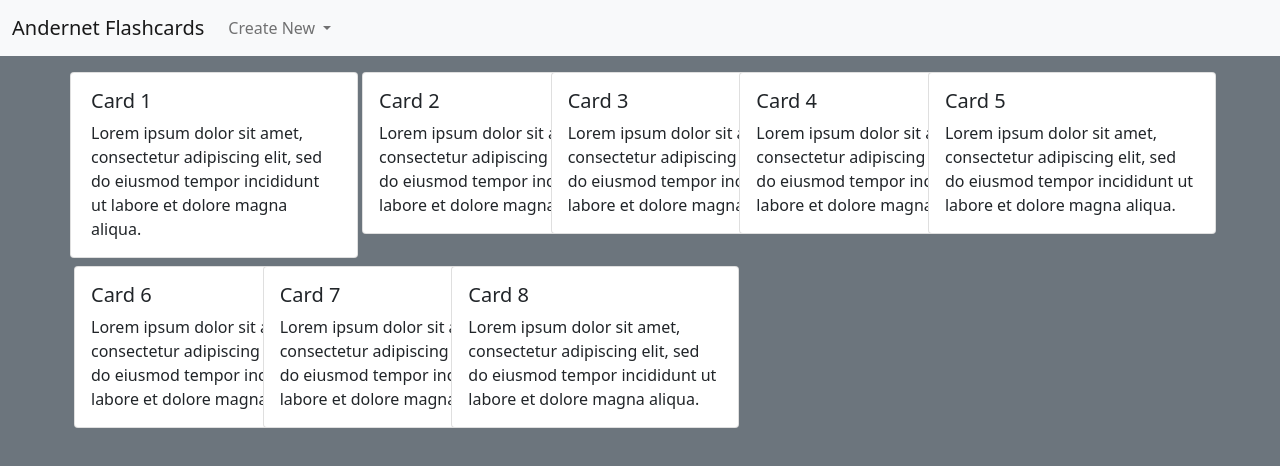
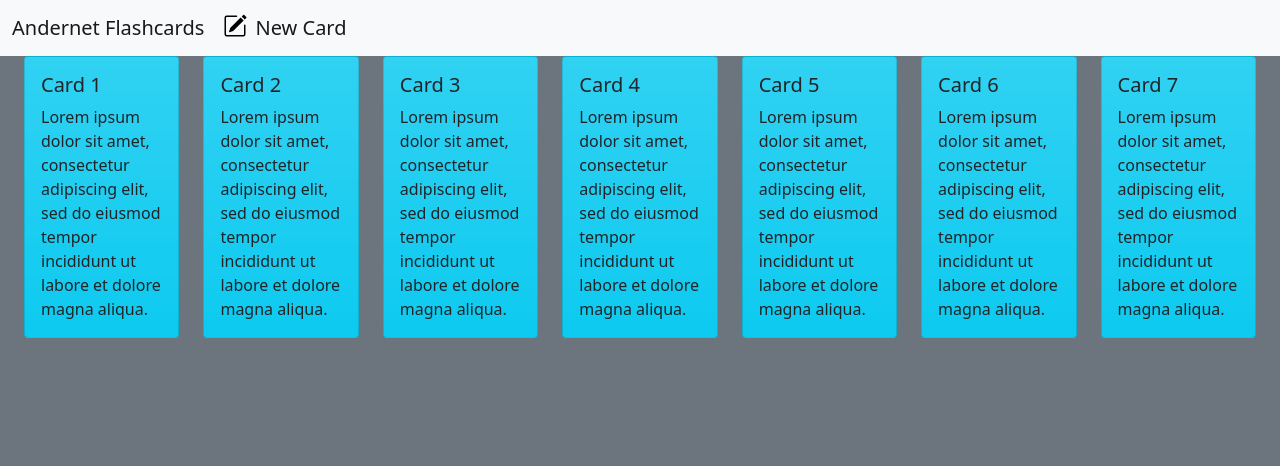
Before and after one commit to and3rn3t/flashcards, a plain HTML site: page index.html in a window 1280 px wide. Drawn offline with Linux system fonts and the light colour scheme.

Commit message:
repositioned cards with spacing, added info color to cards, re-engineered the navbar

```diff
--- a/index.html
+++ b/index.html
@@ -14,30 +14,28 @@
     <!-- Testing navigation bar -->
     <nav class='navbar navbar-expand-lg navbar-light bg-light'>
       <div class='container-fluid'>
-        <span class='navbar-brand mb-0 h1'>Andernet Flashcards</span>
+        <a class='navbar-brand' href='#'>Andernet Flashcards</a>
         <button
           class='navbar-toggler'
           type='button'
           data-bs-toggle='collapse'
-          data-bs-target='#navbarSupportedContent'
+          data-bs-target='#navbarNav'
         >
           <span class='navbar-toggler-icon'></span>
         </button>
-        <div class='collapse navbar-collapse' id='navbarSupportedContent'>
-          <ul class='navbar-nav me-auto mb-2 mb-lg-0'>
-            <li class='nav-item dropdown'>
-              <a
-                class='nav-link dropdown-toggle'
-                href='#'
-                id='navbarDropdown'
-                role='button'
-                data-bs-toggle='dropdown'
-                >Create New
+        <div class='collapse navbar-collapse' id='navbarNav'>
+          <ul class='navbar-nav'>
+            <li class='nav-item'>
+              <a class='navbar-brand' href='#'>
+                <img
+                  src='./img/pencil-square.svg'
+                  alt=''
+                  width='30'
+                  height='24'
+                  class='d-inline-block align-text-top'
+                />
+                New Card
               </a>
-              <ul class='dropdown-menu'>
-                <li><a class='dropdown-item' href='#'>Deck</a></li>
-                <li><a class='dropdown-item' href='#'>Card</a></li>
-              </ul>
             </li>
           </ul>
         </div>
@@ -45,69 +43,82 @@
     </nav>
 
     <!-- Testing flexbox container -->
-    <div class='container'>
-      <div class='row'>
-        <div class='row g-2'>
-          <div class='card' style='width: 18rem'>
+    <div class='container-fluid px-4 d-grid gap-3'>
+      <div class='row gy-5'>
+        <div class='col'>
+          <div class='card bg-info bg-gradient'>
             <div class='card-body'>
               <h5 class='card-title'>Card 1</h5>
-              <p class='card-text'>Lorem ipsum dolor sit amet, consectetur adipiscing elit, sed do eiusmod tempor incididunt ut labore et dolore magna aliqua.</p>
-            </div>
-          </div>
-          <div class='col-2'>
-            <div class='card' style='width: 18rem'>
-              <div class='card-body'>
-                <h5 class='card-title'>Card 2</h5>
-                <p class='card-text'>Lorem ipsum dolor sit amet, consectetur adipiscing elit, sed do eiusmod tempor incididunt ut labore et dolore magna aliqua.</p>
+              <p class='card-text'>
+                Lorem ipsum dolor sit amet, consectetur adipiscing elit, sed do
+                eiusmod tempor incididunt ut labore et dolore magna aliqua.
+              </p>
             </div>
           </div>
         </div>
-          <div class='col-2'>
-            <div class='card' style='width: 18rem'>
+        <div class='col'>
+          <div class='card bg-info bg-gradient'>
             <div class='card-body'>
-                <h5 class='card-title'>Card 3</h5>
-                <p class='card-text'>Lorem ipsum dolor sit amet, consectetur adipiscing elit, sed do eiusmod tempor incididunt ut labore et dolore magna aliqua.</p>
+              <h5 class='card-title'>Card 2</h5>
+              <p class='card-text'>
+                Lorem ipsum dolor sit amet, consectetur adipiscing elit, sed do
+                eiusmod tempor incididunt ut labore et dolore magna aliqua.
+              </p>
             </div>
           </div>
         </div>
-          <div class='col-2'>
-            <div class='card' style='width: 18rem'>
+        <div class='col'>
+          <div class='card bg-info bg-gradient'>
             <div class='card-body'>
-                <h5 class='card-title'>Card 4</h5>
-                <p class='card-text'>Lorem ipsum dolor sit amet, consectetur adipiscing elit, sed do eiusmod tempor incididunt ut labore et dolore magna aliqua.</p>
+              <h5 class='card-title'>Card 3</h5>
+              <p class='card-text'>
+                Lorem ipsum dolor sit amet, consectetur adipiscing elit, sed do
+                eiusmod tempor incididunt ut labore et dolore magna aliqua.
+              </p>
             </div>
           </div>
         </div>
-          <div class='col-2'>
-            <div class='card' style='width: 18rem'>
+        <div class='col'>
+          <div class='card bg-info bg-gradient'>
             <div class='card-body'>
-                <h5 class='card-title'>Card 5</h5>
-                <p class='card-text'>Lorem ipsum dolor sit amet, consectetur adipiscing elit, sed do eiusmod tempor incididunt ut labore et dolore magna aliqua.</p>
+              <h5 class='card-title'>Card 4</h5>
+              <p class='card-text'>
+                Lorem ipsum dolor sit amet, consectetur adipiscing elit, sed do
+                eiusmod tempor incididunt ut labore et dolore magna aliqua.
+              </p>
             </div>
           </div>
         </div>
-          <div class='col-2'>
-            <div class='card' style='width: 18rem'>
+        <div class='col'>
+          <div class='card bg-info bg-gradient'>
             <div class='card-body'>
-                <h5 class='card-title'>Card 6</h5>
-                <p class='card-text'>Lorem ipsum dolor sit amet, consectetur adipiscing elit, sed do eiusmod tempor incididunt ut labore et dolore magna aliqua.</p>
+              <h5 class='card-title'>Card 5</h5>
+              <p class='card-text'>
+                Lorem ipsum dolor sit amet, consectetur adipiscing elit, sed do
+                eiusmod tempor incididunt ut labore et dolore magna aliqua.
+              </p>
             </div>
           </div>
         </div>
-          <div class='col-2'>
-            <div class='card' style='width: 18rem'>
+        <div class='col'>
+          <div class='card bg-info bg-gradient'>
             <div class='card-body'>
-                <h5 class='card-title'>Card 7</h5>
-                <p class='card-text'>Lorem ipsum dolor sit amet, consectetur adipiscing elit, sed do eiusmod tempor incididunt ut labore et dolore magna aliqua.</p>
+              <h5 class='card-title'>Card 6</h5>
+              <p class='card-text'>
+                Lorem ipsum dolor sit amet, consectetur adipiscing elit, sed do
+                eiusmod tempor incididunt ut labore et dolore magna aliqua.
+              </p>
             </div>
           </div>
         </div>
-          <div class='col-2'>
-            <div class='card' style='width: 18rem'>
+        <div class='col'>
+          <div class='card bg-info bg-gradient'>
             <div class='card-body'>
-                <h5 class='card-title'>Card 8</h5>
-                <p class='card-text'>Lorem ipsum dolor sit amet, consectetur adipiscing elit, sed do eiusmod tempor incididunt ut labore et dolore magna aliqua.</p>
-              </div>
+              <h5 class='card-title'>Card 7</h5>
+              <p class='card-text'>
+                Lorem ipsum dolor sit amet, consectetur adipiscing elit, sed do
+                eiusmod tempor incididunt ut labore et dolore magna aliqua.
+              </p>
             </div>
           </div>
         </div>
@@ -116,5 +127,6 @@
 
     <!-- Bootstrap JavaScript -->
     <script src='./bootstrap.bundle.js'></script>
+    <script src='./script.js'></script>
   </body>
 </html>
```
Also changed, not shown: img/pencil-square.svg (added), script.js (added), 1 other file. Lines whose indentation alone changed are shown as unchanged.
